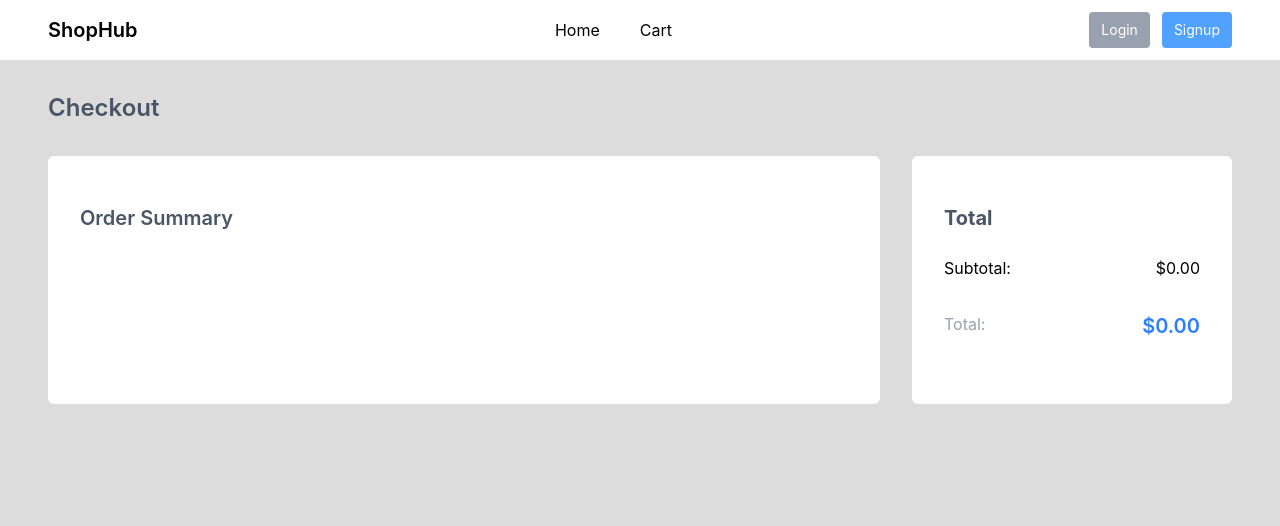
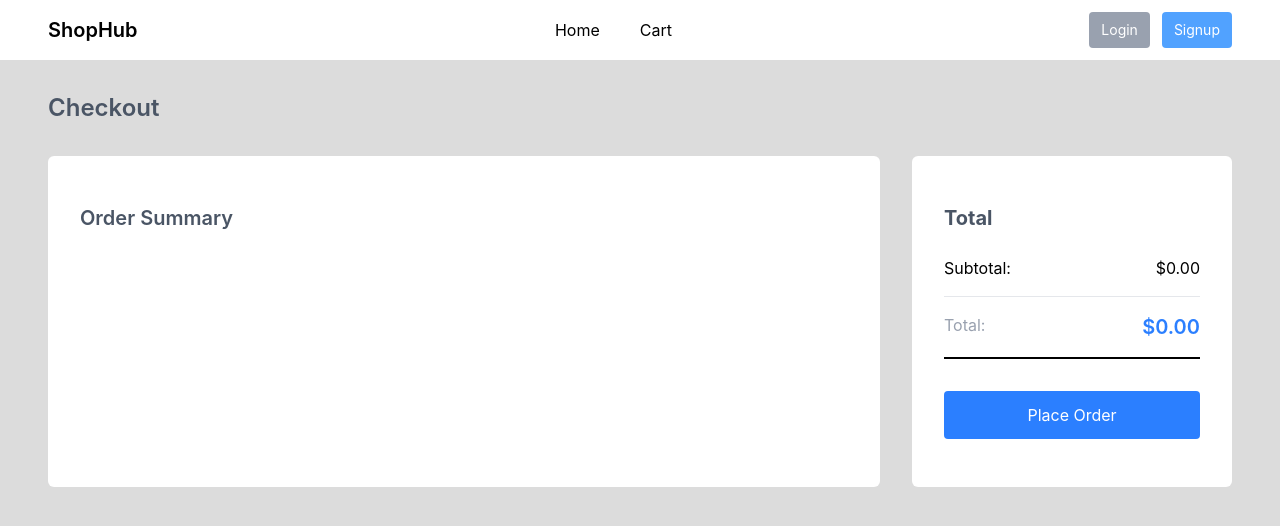
Before and after one commit to calebtolorunleke/openvo, a React (Vite) app: page /checkout in a window 1280 px wide. Shown: the top 526 px of the page. Built offline with nearby package versions, Linux system fonts and the light colour scheme.

Commit message:
feat: implement cart context and checkout order summary

```diff
--- a/src/pages/Checkout.jsx
+++ b/src/pages/Checkout.jsx
@@ -76,16 +76,23 @@ const Checkout = () => {
               ))}
             </div>
           </div>
-          <div className="bg-white min-w-xs px-8 py-12 rounded-md">
+          <div className="bg-white min-w-xs px-8 py-12 rounded-md h-full">
             <h1 className="text-xl font-bold text-gray-600 pb-2">Total</h1>
-            <div className="flex justify-between py-4">
+            <div className="flex justify-between py-4 border-b border-gray-200">
               <p>Subtotal:</p>
               <p>${total.toFixed(2)}</p>
             </div>{" "}
-
-            <div className="flex justify-between py-4">
+            <div className="flex justify-between py-4 border-b-2">
               <p className="text-gray-400">Total:</p>
-              <p className="text-blue-500 text-xl font-semibold">${total.toFixed(2)}</p>
+              <p className="text-blue-500 text-xl font-semibold">
+                ${total.toFixed(2)}
+              </p>
+            </div>
+            <div className="pt-8">
+              {" "}
+              <button className="bg-blue-500 text-white w-full py-3 rounded cursor-pointer">
+                Place Order
+              </button>
             </div>
           </div>
         </div>
```
